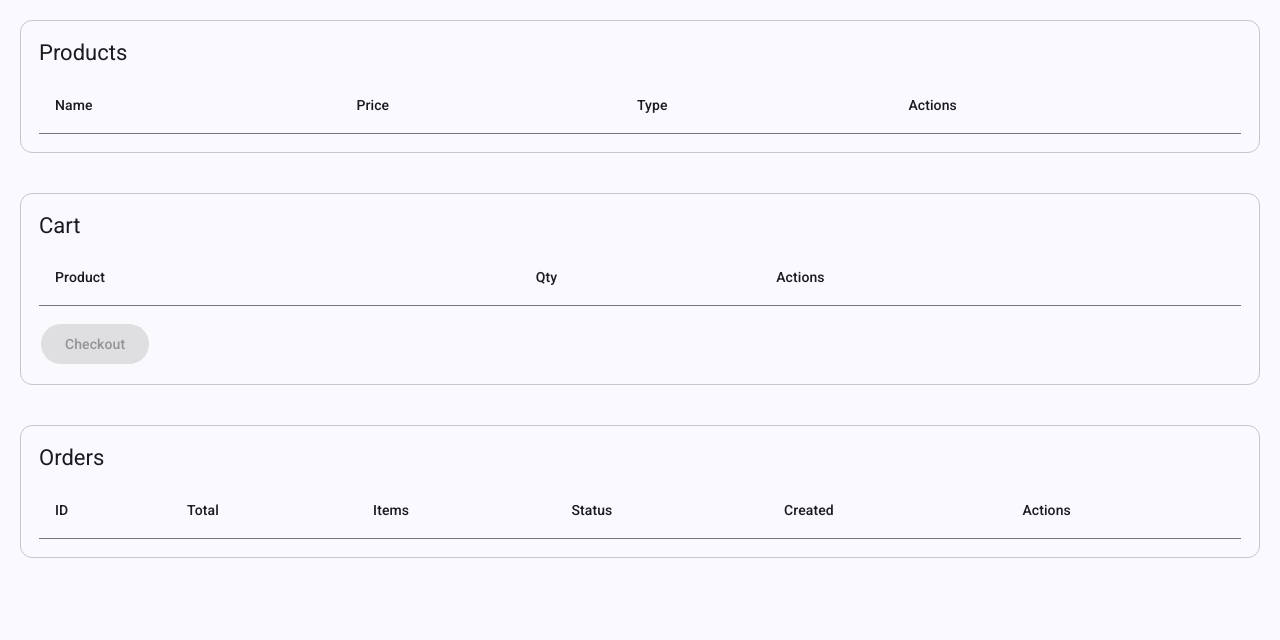
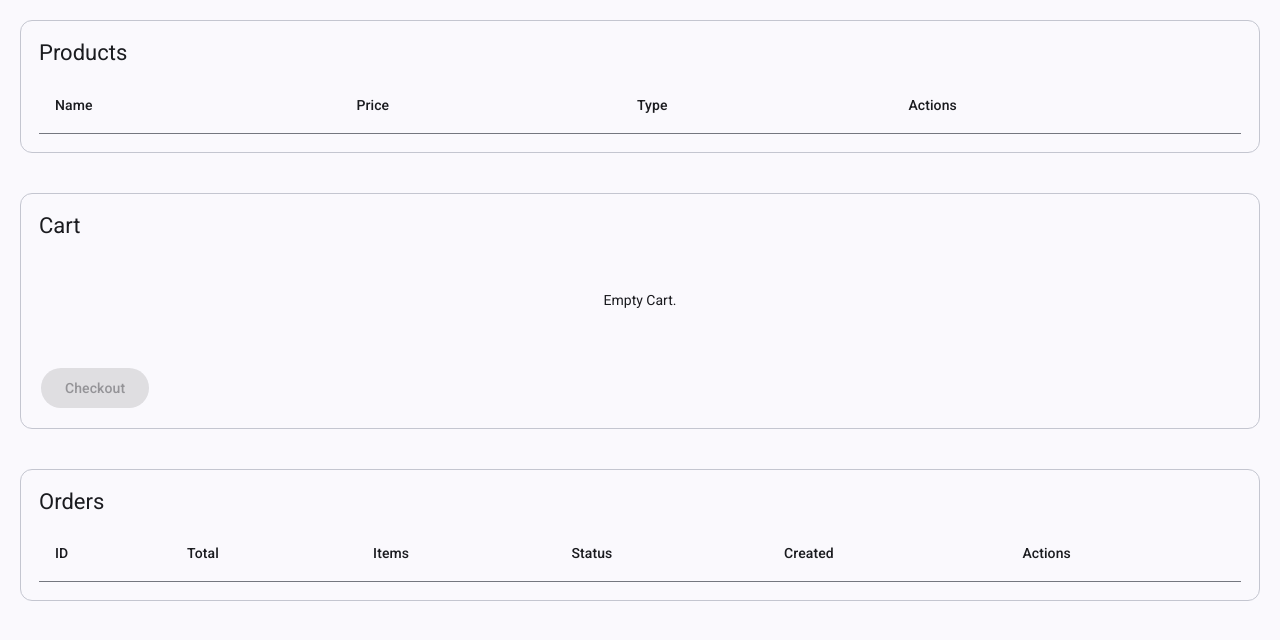
Before and after one commit to tanasije96/flower-shop-app, an Angular app in the folder frontend/: page / in a window 1280 px wide. Shown: the top 640 px of the page. Built offline with nearby package versions, Linux system fonts and the light colour scheme; no server answers.

Commit message:
Cart now shows empty cart message

```diff
--- a/frontend/src/app/components/cart/cart.css
+++ b/frontend/src/app/components/cart/cart.css
@@ -24,3 +24,10 @@
 .button{
     margin: 10px;
 }
+
+.empty-items-list-container {
+    display: flex;
+    justify-content: center;
+    align-items: center;
+    height: 100px;
+}
--- a/frontend/src/app/components/cart/cart.html
+++ b/frontend/src/app/components/cart/cart.html
@@ -4,6 +4,13 @@
             <mat-card-title>Cart</mat-card-title>
         </mat-card-header>
         <mat-card-content>
+            @let items = (items$ | async);
+
+            @if (!items || items.length === 0) {
+                <div class="empty-items-list-container">
+                <p>Empty Cart.</p>
+                </div>
+            } @else {
             <table mat-table [dataSource]="(items$ | async) ?? []">
                 <ng-container matColumnDef="productId">
                 <th mat-header-cell *matHeaderCellDef>Product</th>
@@ -28,6 +35,7 @@
                 <tr mat-row *matRowDef="let row; columns: ['productId','quantity','actions']"></tr>
 
             </table>
+        }
         </mat-card-content>
         <mat-card-actions>
             <button class="button" mat-raised-button color="primary" (click)="checkout()" [disabled]="isCartEmpty$ | async">
```
